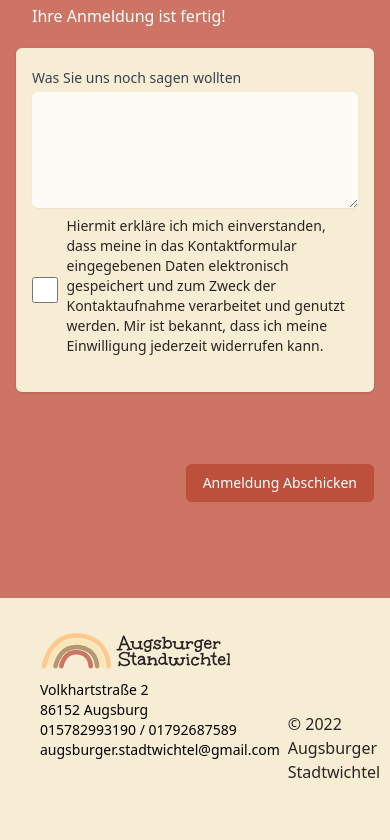
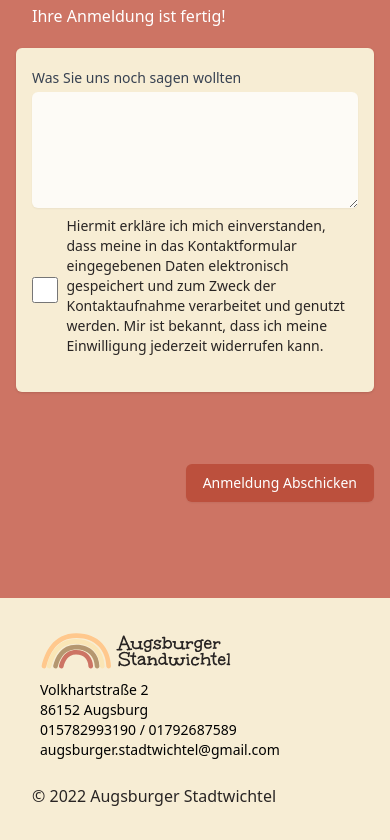
Before and after one commit to goetzrobin/stadtwichtel-aux, a Next.js app: page / in a window 390 px wide. Shown: the part 7291-8131 px from the top of the page. Before the commit the page ends 8107 px from the top, so only its background shows below. Built offline with nearby package versions, Linux system fonts and the light colour scheme; a web font is replaced by a local one.

Commit message:
fix footer

```diff
--- a/components/footer/Footer.tsx
+++ b/components/footer/Footer.tsx
@@ -3,7 +3,7 @@
 
 function Footer() {
   return (
-    <div className="flex items-end justify-between m-8">
+    <div className="flex flex-col m-8 sm:flex-row sm:items-end sm:justify-between">
       <div>
         <div className="h-full w-52">
           <Logo />
```
